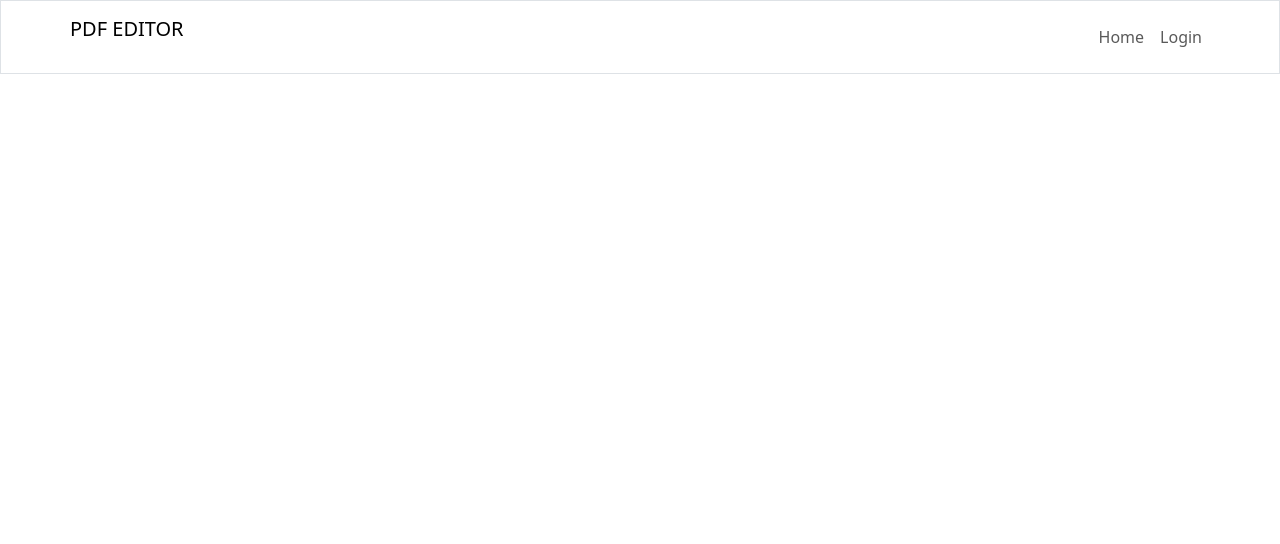
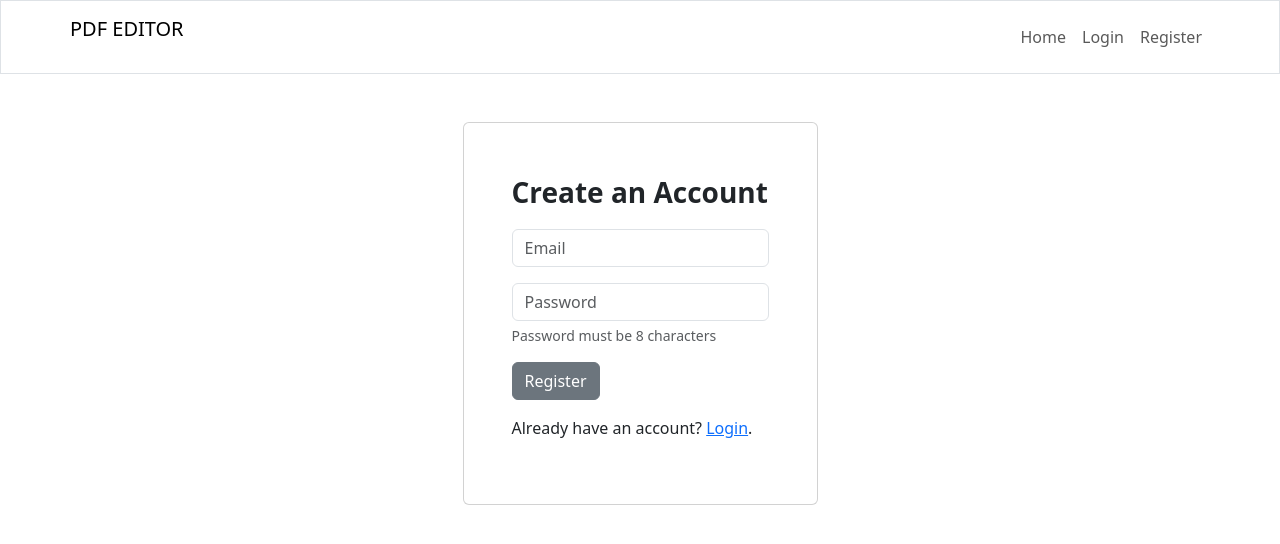
Before and after one commit to liju-ls/pdf-editor, a React app in the folder client/: page /register in a window 1280 px wide. Shown: the top 544 px of the page. Built offline with nearby package versions, Linux system fonts and the light colour scheme; the HTML template or start-up script is replaced by a standard one.

Commit message:
added register page

```diff
--- a/client/src/App.jsx
+++ b/client/src/App.jsx
@@ -1,17 +1,22 @@
-import {BrowserRouter, Routes, Route} from "react-router-dom"
-import Navbar from "./components/Navbar"
-import Homepage from "./pages/Homepage"
+import { BrowserRouter, Routes, Route } from "react-router-dom";
+import Navbar from "./components/Navbar";
+import Homepage from "./pages/Homepage";
+import Login from "./pages/Login";
+import Register from "./pages/Register";
 
 function App() {
-
-  return <>
-    <Navbar />
-    <BrowserRouter>
-    <Routes>
-      <Route path="/" element={<Homepage />}/>
-    </Routes>
-  </BrowserRouter>
-  </>
+  return (
+    <div className="vh-100">
+      <Navbar />
+      <BrowserRouter>
+        <Routes>
+          <Route path="/" element={<Homepage />} />
+          <Route path="/register" element={<Register />} />
+          <Route path="/login" element={<Login />} />
+        </Routes>
+      </BrowserRouter>
+    </div>
+  );
 }
 
-export default App
+export default App;
--- a/client/src/components/Navbar.jsx
+++ b/client/src/components/Navbar.jsx
@@ -1,21 +1,31 @@
-function Navbar () {
-    return <div className="border">
+function Navbar() {
+  return (
+    <div className="border">
       <div className="container navbar navbar-expand-lg justify-content-between">
-
         <p className="navbar-brand">PDF EDITOR</p>
         <nav>
           <ul className="navbar-nav">
             <li className="nav-item">
-                    <a className="nav-link" href="#">Home</a>
+              <a className="nav-link" href="#">
+                Home
+              </a>
             </li>
             <li className="nav-item">
-                    <a className="nav-link" href="#">Login</a>
+              <a className="nav-link" href="/login">
+                Login
+              </a>
             </li>
 
+            <li className="nav-item">
+              <a className="nav-link" href="/register">
+                Register
+              </a>
+            </li>
           </ul>
         </nav>
       </div>
     </div>
+  );
 }
 
 export default Navbar;
--- /dev/null
+++ b/client/src/pages/Register.jsx
@@ -0,0 +1,87 @@
+import { useState } from "react";
+
+function Register() {
+  const [email, setEmail] = useState(null);
+  const [password, setPassword] = useState(null);
+  const [message, setMessage] = useState(null);
+
+  async function handleRegister(e) {
+    e.preventDefault();
+
+    const user = {
+      email: email,
+      password: password,
+    };
+
+    await fetch("http://localhost:3001/register", {
+      method: "POST",
+      body: JSON.stringify(user),
+      headers: {
+        "Content-Type": "application/json",
+      },
+    })
+      .then(async (reponse) => {
+        const result = await reponse.json();
+        setMessage(result.message);
+      })
+      .catch((err) => {
+        setMessage(err.message);
+      });
+  }
+
+  function updateEmail(e) {
+    setEmail(e.target.value);
+  }
+
+  function updatePassword(e) {
+    setPassword(e.target.value);
+  }
+
+  return (
+    <div className="d-flex justify-content-center my-5">
+      <div className="card">
+        <form className="p-5">
+          <p className="fs-3 fw-bold">Create an Account</p>
+
+          {message ? <p>{message}</p> : null}
+
+          <div>
+            <input
+              onChange={updateEmail}
+              className="form-control my-3"
+              type="email"
+              placeholder="Email"
+              pattern="[a-z0-9._%+\-]+@[a-z0-9.\-]+\.[a-z]{2,}$"
+              title="Please enter a valid email."
+              required
+            />
+          </div>
+          <div>
+            <input
+              onChange={updatePassword}
+              className="form-control"
+              type="password"
+              placeholder="Password"
+              minLength={8}
+              required
+            />
+            <div className="form-text">Password must be 8 characters</div>
+          </div>
+          <div className="my-3">
+            <button
+              onClick={handleRegister}
+              className="btn btn-secondary text-center"
+            >
+              Register
+            </button>
+          </div>
+          <p>
+            Already have an account? <a href="/login">Login</a>.
+          </p>
+        </form>
+      </div>
+    </div>
+  );
+}
+
+export default Register;
```
Lines whose indentation alone changed are shown as unchanged.
